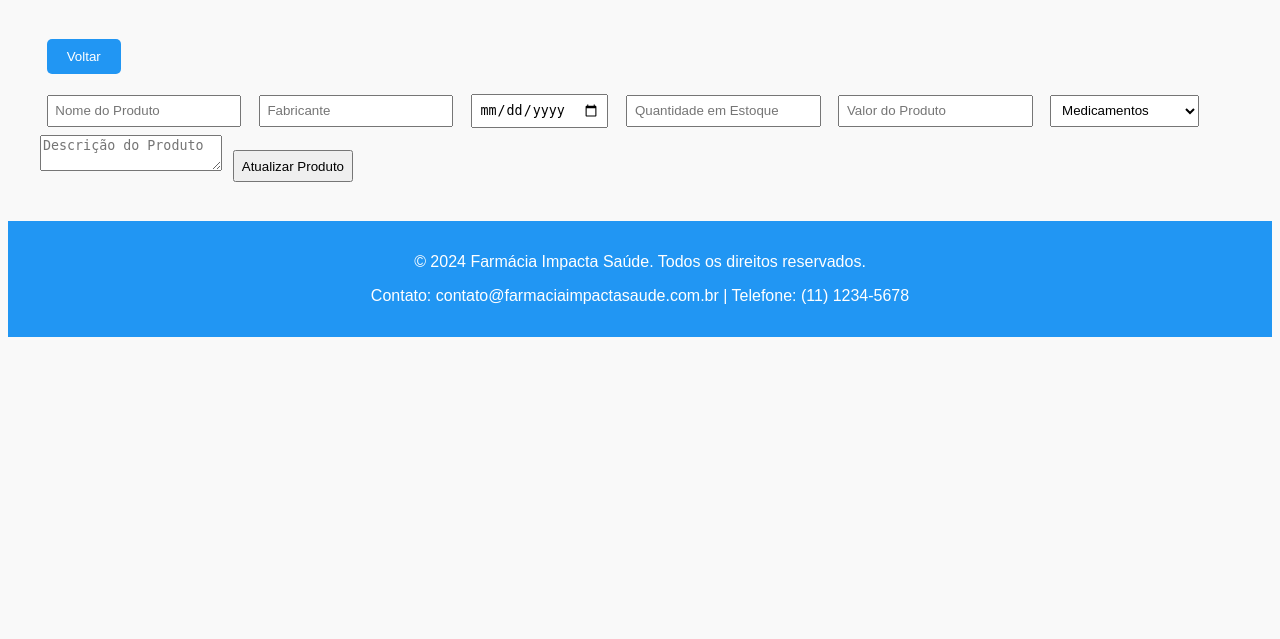
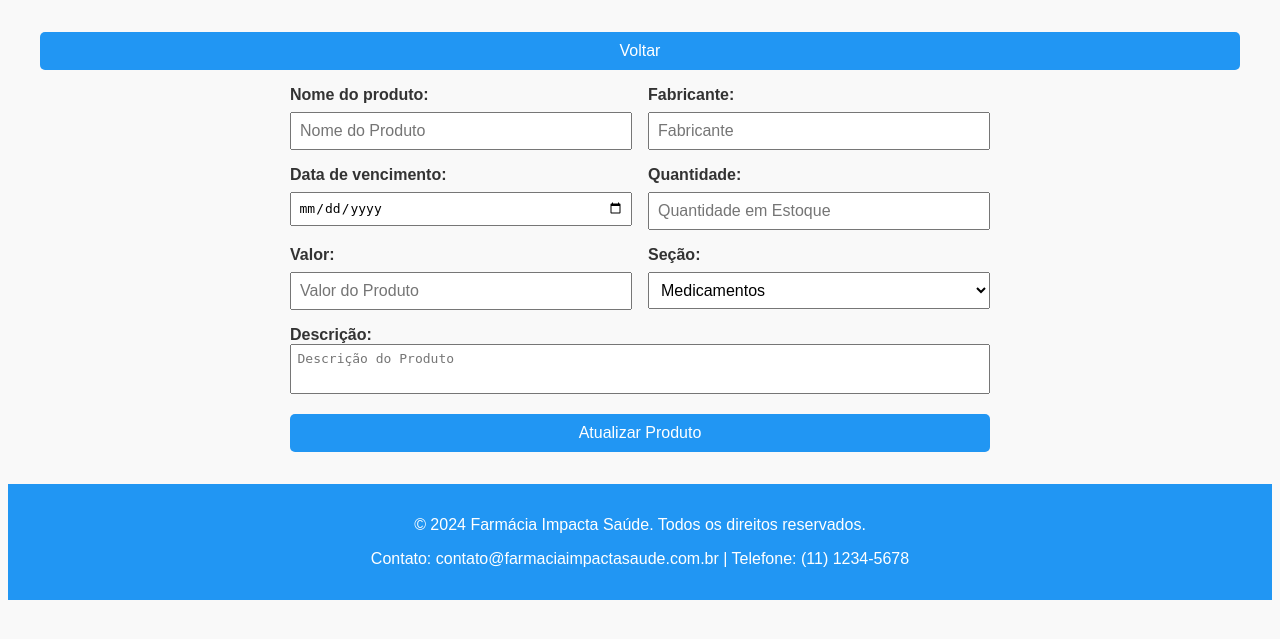
Before and after one commit to Samuelkioshi/Farmacia_V1, a Flask app: template templates/editar_produto.html in a window 1280 px wide. Shown: the part 120-759 px from the top of the page. Run offline with Flask 3, Linux system fonts and the light colour scheme; the template is opened without the code that fills it, so the values that code supplies are empty.

Commit message:
add: labels, e ajustes em edição produtos/clientes

```diff
--- a/templates/editar_produto.html
+++ b/templates/editar_produto.html
@@ -1,70 +1,9 @@
 <!DOCTYPE html>
-<html lang="en">
+<html lang="pt-BR">
 <head>
     <meta charset="UTF-8">
     <title>Editar Produto</title>
     <style>
-        /* body {
-            font-family: Arial, sans-serif;
-            background-color: #f9f9f9;
-            color: #333;
-        }
-        header, footer {
-            background-color: #2196F3;
-            color: white;
-            text-align: center;
-            padding: 1em 0;
-        }
-        main {
-            padding: 2em;
-            max-width: 600px;
-            margin: auto;
-            background-color: white;
-            border-radius: 8px;
-            box-shadow: 0 0 10px rgba(0, 0, 0, 0.1);
-        }
-        h2 {
-            color: #333;
-            text-align: center;
-            margin-bottom: 1em;
-        }
-        form {
-            display: flex;
-            flex-direction: column;
-            align-items: center;
-            gap: 15px;
-            padding: 20px;
-        }
-        input, select, textarea, button {
-            width: 100%;
-            padding: 10px;
-            border: 1px solid #ddd;
-            border-radius: 5px;
-            font-size: 16px;
-        }
-        button {
-            background-color: #2196F3;
-            color: white;
-            border: none;
-            cursor: pointer;
-            transition: background-color 0.3s;
-            font-size: 16px;
-        }
-        button:hover {
-            background-color: #1E88E5;
-        }
-        .back-button {
-            background-color: #2196F3;
-            color: white;
-            border: none;
-            padding: 10px 20px;
-            border-radius: 5px;
-            cursor: pointer;
-            margin-bottom: 1em;
-        }
-        .back-button:hover {
-            background-color: #1E88E5;
-        } */
         body {
             font-family: Arial, sans-serif;
             background-color: #f9f9f9;
@@ -85,9 +24,47 @@
         main {
             padding: 2em;
         }
-        input, select, button {
-            margin: 0.5em;
+        form {
+            max-width: 700px;
+            margin: 0 auto;
+            display: flex;
+            flex-wrap: wrap;
+            gap: 1em;
+        }
+        .form-group {
+            display: flex;
+            flex-direction: column;
+            flex: 1 1 calc(50% - 1em);
+        }
+        .form-group-full {
+            flex: 1 1 100%;
+        }
+        label {
+            font-weight: bold;
+            margin-bottom: 0.5em;
+        }
+        input, select, button, textarea {
+            width: 100%;
+            margin: 0;
             padding: 0.5em;
+            font-size: 1em;
+            box-sizing: border-box;
+        }
+        textarea {
+            resize: none;
+            overflow: hidden;
+            min-height: 50px;
+        }
+        button {
+            background-color: #2196F3;
+            color: white;
+            border: none;
+            padding: 10px;
+            border-radius: 5px;
+            cursor: pointer;
+        }
+        button:hover {
+            background-color: #1E88E5;
         }
         .back-button {
             background-color: #2196F3;
@@ -113,21 +90,44 @@
     <button class="back-button" onclick="window.history.back()">Voltar</button>
 
     <form action="{{ url_for('editar_produto', id_prod=produto.ID_PROD) }}" method="post">
-        <input type="text" name="nome_prod" value="{{ produto.NOME_PROD }}" required placeholder="Nome do Produto">
-        <input type="text" name="fabricante" value="{{ produto.FABRICANTE }}" required placeholder="Fabricante">
-        <input type="date" name="dt_validade" value="{{ produto.DT_VALIDADE }}" required placeholder="Data de Validade">
+        <div class="form-group">
+            <label for="nome_prod">Nome do produto:</label>
+            <input type="text" id="nome_prod" name="nome_prod" value="{{ produto.NOME_PROD }}" required placeholder="Nome do Produto">
+        </div>
+        <div class="form-group">
+            <label for="fabricante">Fabricante:</label>
+            <input type="text" id="fabricante" name="fabricante" value="{{ produto.FABRICANTE }}" required placeholder="Fabricante">
+        </div>
+        <div class="form-group">
+            <label for="dt_validade">Data de vencimento:</label>
+            <input type="date" name="dt_validade" value="{{ produto.DT_VALIDADE }}" required>
+        </div>
+        <div class="form-group">
+            <label for="qntd_estoque">Quantidade:</label>
             <input type="number" name="qntd_estoque" value="{{ produto.QNTD_ESTOQUE }}" required placeholder="Quantidade em Estoque">
+        </div>
+        <div class="form-group">
+            <label for="valor">Valor:</label>
             <input type="number" step="0.01" name="valor" value="{{ produto.VALOR }}" required placeholder="Valor do Produto">
-
+        </div>
+        <div class="form-group">
+            <label for="secao">Seção:</label>
             <select name="secao" required>
                 <option value="Medicamentos" {% if produto.SECAO == 'Medicamentos' %}selected{% endif %}>Medicamentos</option>
+                <option value="Beleza" {% if produto.SECAO == 'Beleza' %}selected{% endif %}>Beleza</option>
+                <option value="Vitaminas e Suplementos" {% if produto.SECAO == 'Vitaminas e Suplementos' %}selected{% endif %}>Vitaminas e Suplementos</option>
                 <option value="Cuidados pessoais" {% if produto.SECAO == 'Cuidados pessoais' %}selected{% endif %}>Cuidados pessoais</option>
-            <!-- Adicione outras opções conforme necessário -->
+                <option value="Dermocosméticos" {% if produto.SECAO == 'Dermocosméticos' %}selected{% endif %}>Dermocosméticos</option>
+                <option value="Promoções" {% if produto.SECAO == 'Promoções' %}selected{% endif %}>Promoções</option>
             </select>
-
-        <textarea name="descricao" required placeholder="Descrição do Produto">{{ produto.DESCRICAO }}</textarea>
-
+        </div>
+        <div class="form-group-full">
+            <label for="descricao">Descrição:</label>
+            <textarea id="descricao" name="descricao" required placeholder="Descrição do Produto">{{ produto.DESCRICAO }}</textarea>
+        </div>
+        <div class="form-group-full">
             <button type="submit">Atualizar Produto</button>
+        </div>
     </form>
 </main>
 
@@ -136,5 +136,18 @@
     <p>Contato: contato@farmaciaimpactasaude.com.br | Telefone: (11) 1234-5678</p>
 </footer>
 
+<script>
+    // Ajusta dinamicamente a altura do textarea
+    function ajustarTamanhoTextarea(textarea) {
+        textarea.style.height = 'auto'; // Reseta a altura
+        textarea.style.height = textarea.scrollHeight + 'px'; // Ajusta conforme o conteúdo
+    }
+
+    // Aplica o ajuste no campo de descrição
+    const descricaoTextarea = document.getElementById('descricao');
+    ajustarTamanhoTextarea(descricaoTextarea); // Ajusta altura inicial
+    descricaoTextarea.addEventListener('input', () => ajustarTamanhoTextarea(descricaoTextarea)); // Ajusta ao digitar
+</script>
+
 </body>
 </html>
```
Also changed, not shown: templates/admin.html (+16 -1 lines), templates/editar_cliente.html (+99 -5 lines). Lines whose indentation alone changed are shown as unchanged.
